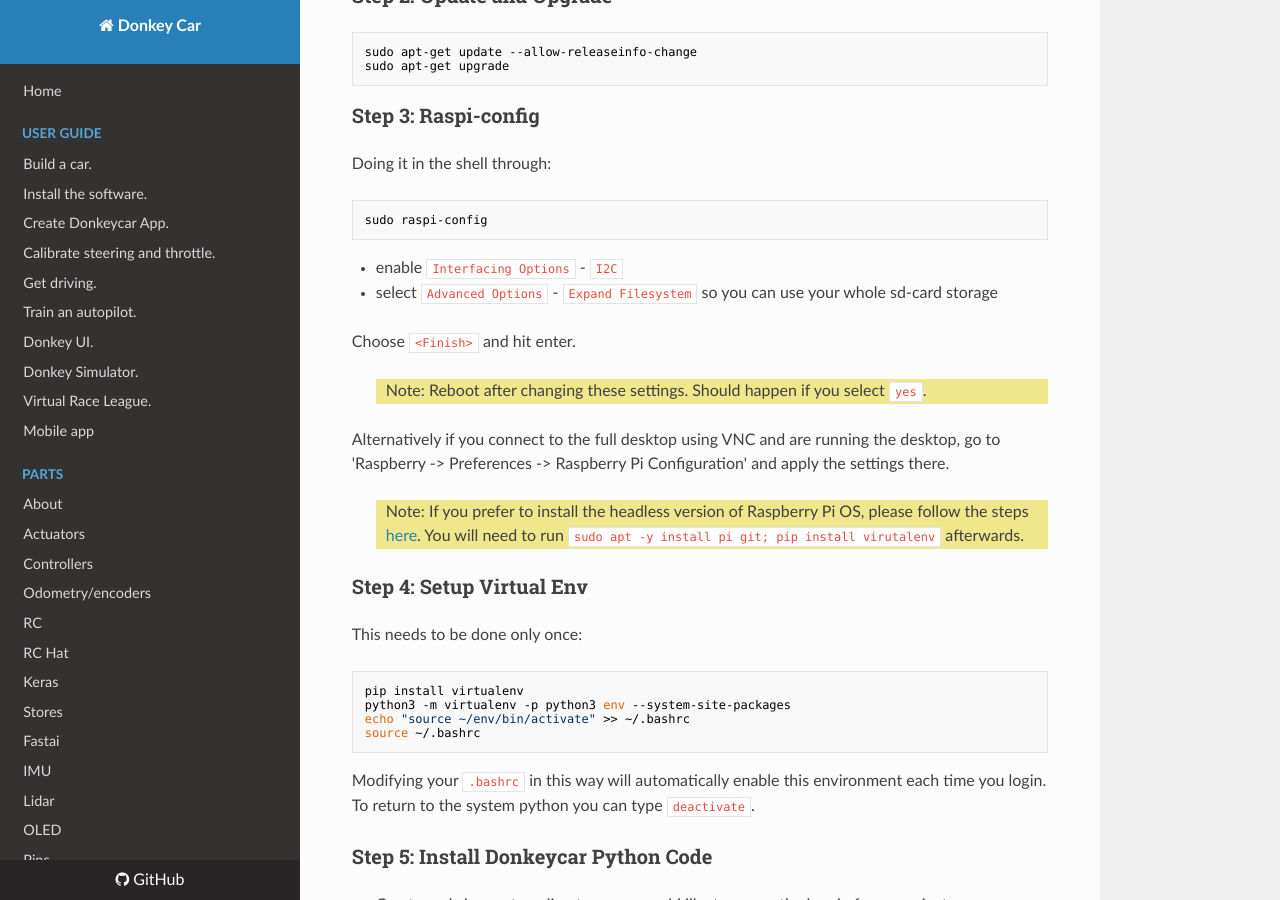
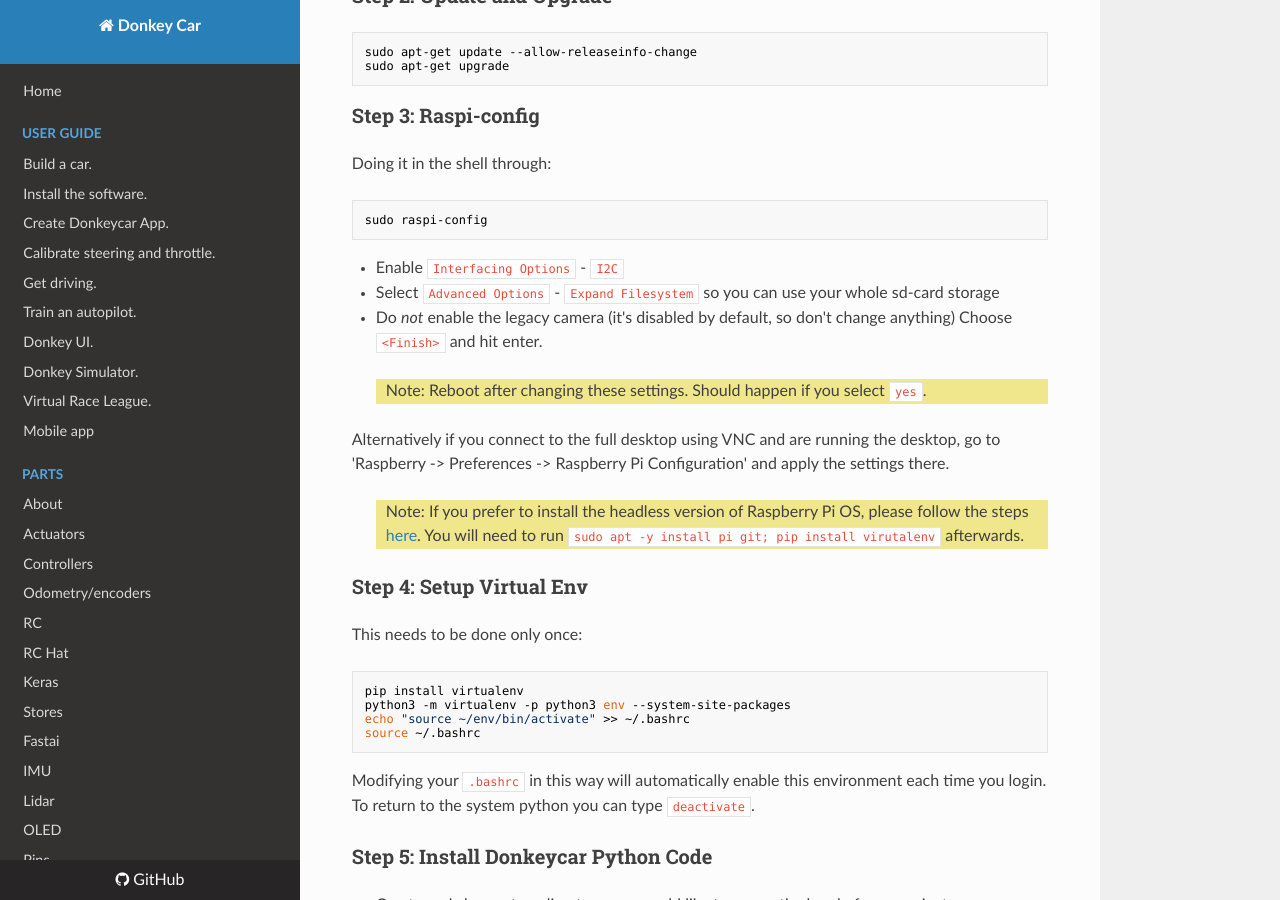
Before and after one commit to autorope/donkeydocs, an MkDocs documentation site: the page built from docs/guide/robot_sbc/setup_raspberry_pi.md, in a window 1280 px wide and 900 px high, scrolled down 2371 px. Built offline with MkDocs 1.6.1, drawn with Linux system fonts in a browser that asks for light colours; nearby versions of some CDN libraries.

Commit message:
Update setup_raspberry_pi.md

````diff
--- a/docs/guide/robot_sbc/setup_raspberry_pi.md
+++ b/docs/guide/robot_sbc/setup_raspberry_pi.md
@@ -76,10 +76,10 @@ Doing it in the shell through:
 sudo raspi-config
 ```
 
-* enable `Interfacing Options` - `I2C`
-* select `Advanced Options` - `Expand Filesystem` so you can use your whole
+* Enable `Interfacing Options` - `I2C`
+* Select `Advanced Options` - `Expand Filesystem` so you can use your whole
   sd-card storage
-
+* Do *not* enable the legacy camera (it's disabled by default, so don't change anything)
 Choose `<Finish>` and hit enter.
 
 > Note: Reboot after changing these settings. Should happen if you select `yes`.
````
